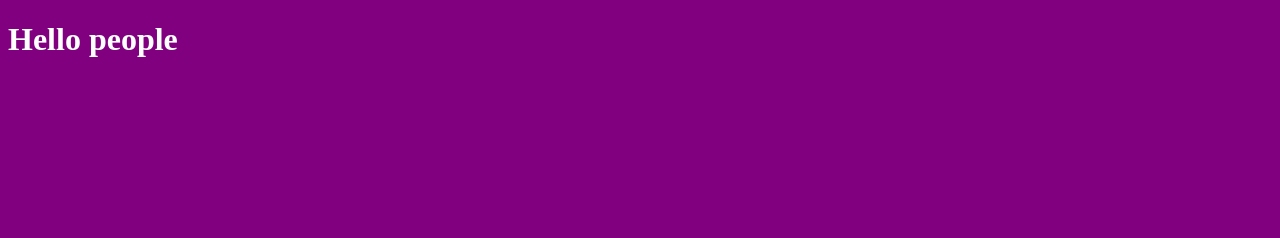
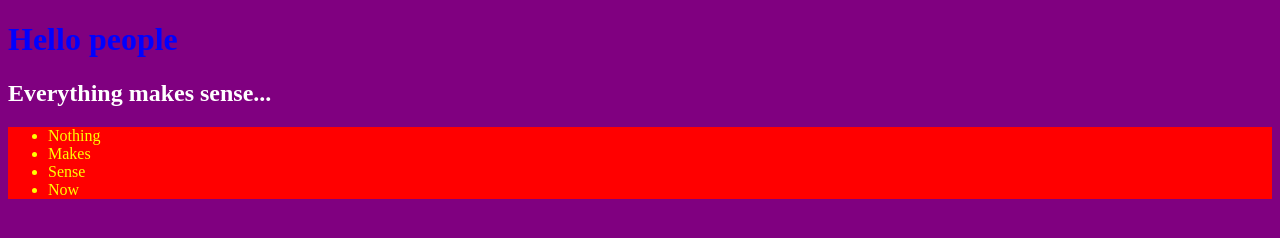
Before and after one commit to mcleisd/sixth, a plain HTML site: page index.html in a window 1280 px wide. Drawn offline with Linux system fonts and the light colour scheme.

Commit message:
added more stuff

```diff
--- a/index.html
+++ b/index.html
@@ -10,6 +10,15 @@
 <body>
     <h1>Hello people</h1>
 
+    <h2>Everything makes sense...</h2>
+
+    <ul>
+        <li>Nothing</li>
+        <li>Makes</li>
+        <li>Sense</li>
+        <li>Now</li>
+    </ul>
+
 
 
 </body>
--- a/style.css
+++ b/style.css
@@ -2,3 +2,15 @@ body {
     background-color: purple;
     color: #fff;
 }
+
+h1 {
+    color: blue;
+}
+
+ul {
+    background-color: red;
+}
+
+li {
+    color: yellow;
+}
```
